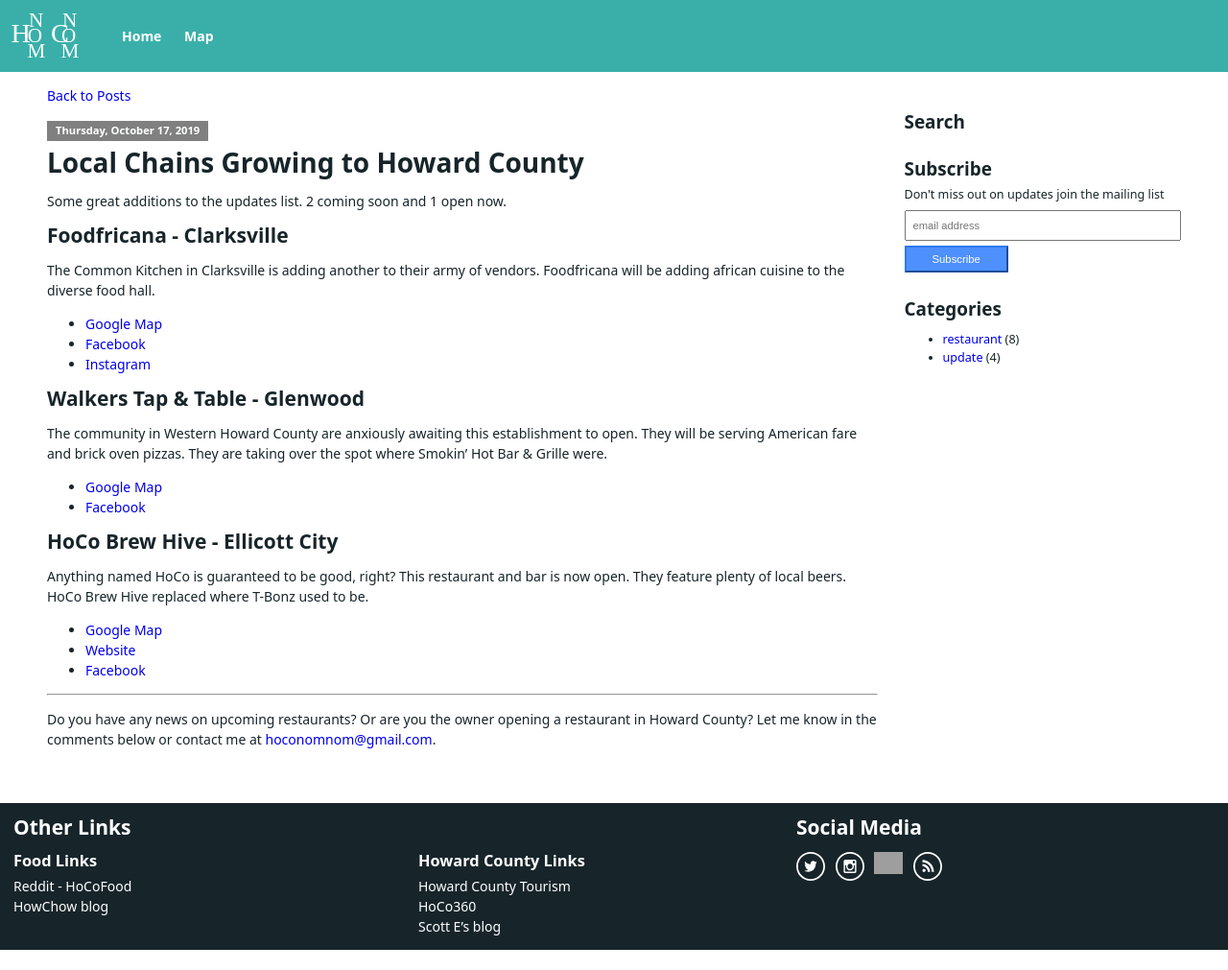
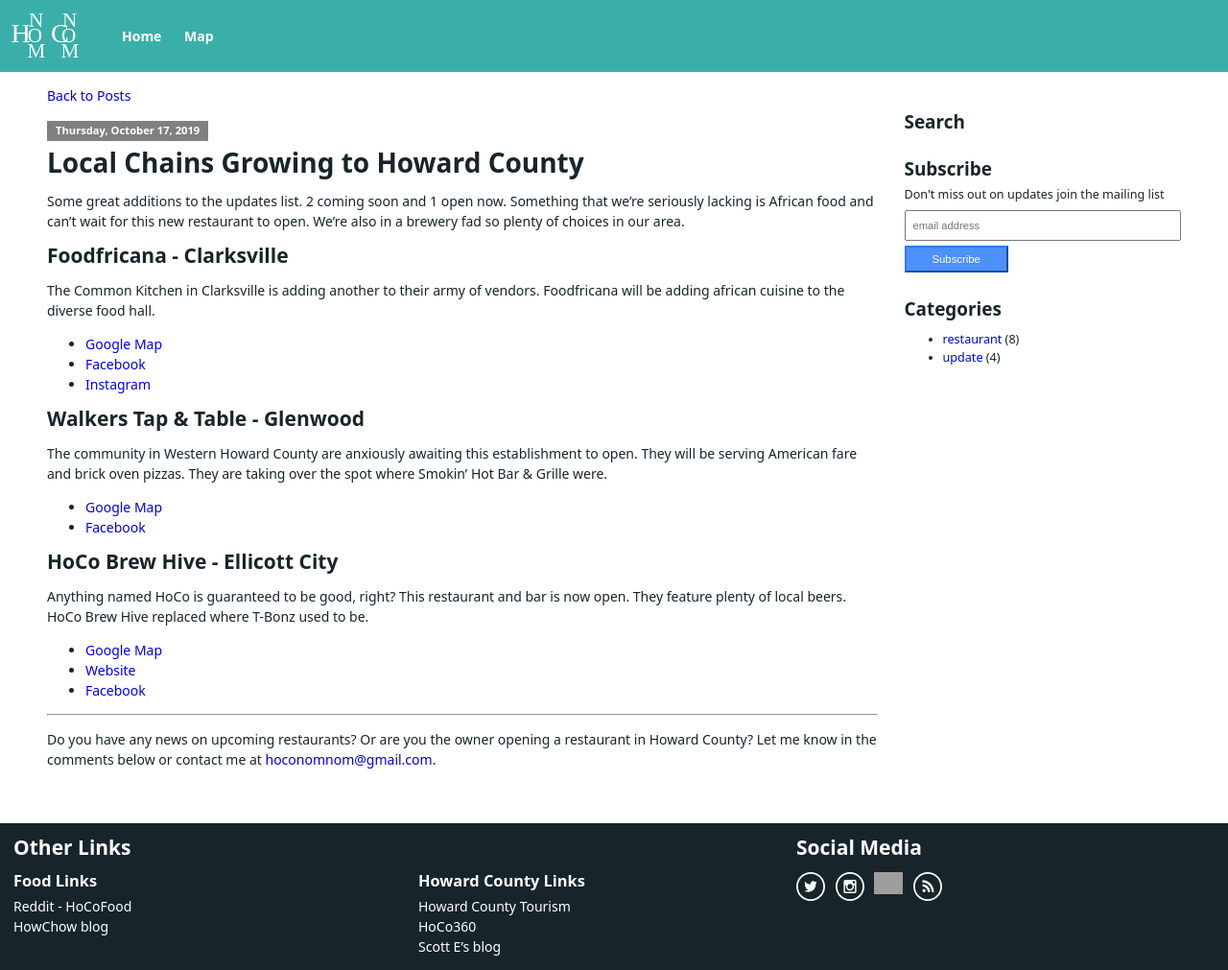
Before and after one commit to hoconomnom/hoconomnom, a Jekyll site: the page built from _posts/2019-10-17-updates.md, in a window 1280 px wide. Shown: the whole page at 96% size. Built offline with Jekyll 4.4.1, drawn with Linux system fonts in a browser that asks for light colours; comment, search, counter and statistics services are not loaded; before the commit the page ends 990 px from its top, so only the background shows below that; grey boxes are pictures that could not be loaded.

Commit message:
content edit, put back exerpt

```diff
--- a/_posts/2019-10-17-updates.md
+++ b/_posts/2019-10-17-updates.md
@@ -6,7 +6,9 @@
 og_image: https://lh3.googleusercontent.com/0rmokVf0sqItEFJ_-gD0L4wYZBYioPO8jzC_zco0jB5L0iSAPkmQZxLNSZkxahEOjH3cqZWgfv0XRt61uSEnUI7mILnwF6vw88pRkRiTPbZxHlO7jJCbnVzJbqF3LN0WIel2KuMGKQ=w400
 ---
 
-Some great additions to the updates list. 2 coming soon and 1 open now.
+Some great additions to the updates list. 2 coming soon and 1 open now. Something that we're seriously lacking is African food and can't wait for this new restaurant to open. We're also in a brewery fad so plenty of choices in our area.
+
+<!--more-->
 
 ## Foodfricana - Clarksville
 The Common Kitchen in Clarksville is adding another to their army of vendors. Foodfricana will be adding african cuisine to the diverse food hall.
```
